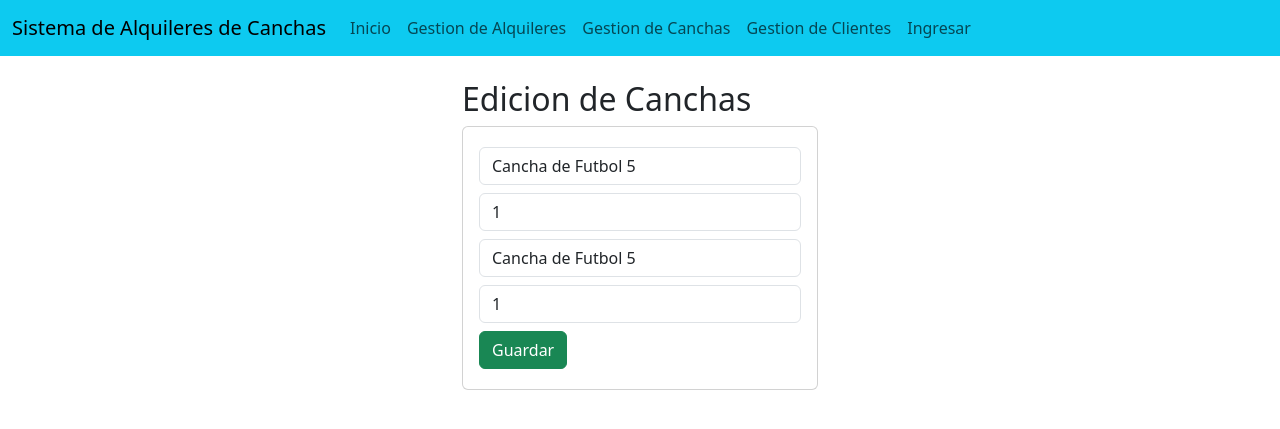
After one commit to AlejandroFlorido/alquilerDeCanchas, a Django app: page /Canchas/edicioncancha/1 in a window 1280 px wide. The commit adds this page. Shown: the top 429 px of the page. Run offline with Django 5.2, Linux system fonts and the light colour scheme; data comes from the database, SQL or seed files in the repository; both versions use the stored data as it was after the commit.

Commit message:
Mejoras Generales

```diff
--- a/AlquilerDeCanchas/AlquilerDeCanchas/urls.py
+++ b/AlquilerDeCanchas/AlquilerDeCanchas/urls.py
@@ -25,5 +25,8 @@ urlpatterns = [
     path('Canchas/', views.canchas, name="canchas"),
     path('accounts/', include('django.contrib.auth.urls'), name="login"),
     path('logout/', views.exit, name="exit"),
-    path('registrarcancha/', views.registrarcancha, name="registrarcancha")
+    path('registrarcancha/', views.registrarcancha, name="registrarcancha"),
+    path('Canchas/eliminarcancha/<id_cancha>', views.eliminarcancha, name="eliminarcancha"),
+    path('Canchas/edicioncancha/<id_cancha>', views.edicioncancha, name="edicioncancha"),
+    path('editarcancha/', views.editarcancha, name="editarcancha"),
 ]
--- a/AlquilerDeCanchas/GestionDeCanchas/Templates/Canchas.html
+++ b/AlquilerDeCanchas/GestionDeCanchas/Templates/Canchas.html
@@ -35,17 +35,22 @@
                 <table class="table table-striped">
                     <thead>
                         <tr>
+                            <th> # </th>
                             <th> Nombre </th>
                             <th> Codigo </th>
                             <th> Tipo </th>
+                            <th colspan="2"> Opciones </th>
                         </tr>
                     </thead>
                     <tbody>
                         {% for c in canchaslistadas %}
                             <tr>
+                                <td> {{forloop.counter}} </td>
                                 <td> {{c.Nombre_cancha}} </td>
                                 <td> {{c.id_cancha}} </td>
                                 <td> {{c.tipo}} </td>
+                                <td><a href="edicioncancha/{{ c.id_cancha }}" class="btn btn-info"> Editar </a></td>
+                                <td><a href="eliminarcancha/{{ c.id_cancha }}" class="btn btn-danger btnEliminar"> Eliminar </a></td>
                             </tr>
                         {% endfor %}
                     </tbody>
--- /dev/null
+++ b/AlquilerDeCanchas/GestionDeCanchas/Templates/Edicioncancha.html
@@ -0,0 +1,34 @@
+{% extends 'base.html' %}
+
+{% block title %} Gestion de Canchas {% endblock title %}
+
+{% block body %}
+
+    <div class="row">
+        <div class="col-md-4 offset-md-4">
+            <h2> Edicion de Canchas </h2>
+            <div class="card">
+                <div class="card-body">
+                    <form action="/editarcancha/" method="POST">{% csrf_token %}
+                        <div class="form-group py-1">
+                            <input type="text" id="txtNombre" name="txtNombre" value="{{cancha.Nombre_cancha}}" class="form-control" placeholder="Nombre de cancha">
+                        </div>
+                        <div class="form-group py-1">
+                            <input type="number" id="numberID" name="numberID" value="{{cancha.id_cancha}}" class="form-control" placeholder="ID de Cancha" readonly>
+                        </div>
+                        <div class="form-group py-1">
+                            <input type="text" id="txtTipo" name="txtTipo" value="{{cancha.tipo}}" class="form-control" placeholder="Tipo">
+                        </div>
+                        <div class="form-group py-1">
+                            <input type="number" id="numberdu" name="numberdu" value="{{cancha.duracion_reserva}}" class="form-control" placeholder="Duracion de la reserva">
+                        </div>
+                        <div class="form-group py-1">
+                            <button type="submit" class="btn btn-success btn-block text-white"> Guardar </button>
+                        </div>
+                    </form>
+                </div>
+            </div>
+        </div>
+    </div>
+
+{% endblock %}
--- a/AlquilerDeCanchas/GestionDeCanchas/Templates/base.html
+++ b/AlquilerDeCanchas/GestionDeCanchas/Templates/base.html
@@ -1,6 +1,7 @@
 <!DOCTYPE html>
 <html>
     <head>
+      {% load static %}
       <meta charset="utf-8">
       <meta http-equiv="X-UA-Compatible" content="IE=edge">
       <title> {% block title %}  {% endblock title %} </title>
@@ -8,6 +9,7 @@
       <meta name="viewport" content="width=device-width, initial-scale=1">
       <link href="https://cdn.jsdelivr.net/npm/bootstrap@5.3.3/dist/css/bootstrap.min.css" rel="stylesheet" integrity="sha384-QWTKZyjpPEjISv5WaRU9OFeRpok6YctnYmDr5pNlyT2bRjXh0JMhjY6hW+ALEwIH" crossorigin="anonymous">
       <script src="https://cdn.jsdelivr.net/npm/bootstrap@5.3.3/dist/js/bootstrap.bundle.min.js" integrity="sha384-YvpcrYf0tY3lHB60NNkmXc5s9fDVZLESaAA55NDzOxhy9GkcIdslK1eN7N6jIeHz" crossorigin="anonymous"></script>
+      <link rel="stylesheet" href="{% static 'css/gestionCanchas.css' %}">
     </head>
     <body>
 
--- a/AlquilerDeCanchas/GestionDeCanchas/Templates/style.css
+++ /dev/null
@@ -1,3 +0,0 @@
-body {
-        background-image: url(bk.jpg);
-}
--- /dev/null
+++ b/AlquilerDeCanchas/GestionDeCanchas/static/css/gestionCanchas.css
@@ -0,0 +1,4 @@
+th, td{
+    text-align: center;
+    vertical-align: middle;
+}
--- a/AlquilerDeCanchas/GestionDeCanchas/views.py
+++ b/AlquilerDeCanchas/GestionDeCanchas/views.py
@@ -42,3 +42,33 @@ def registrarcancha(request):
     cancha= Cancha.objects.create(Nombre_cancha=Nombre_cancha, id_cancha=id_cancha, tipo=tipo, disponible=disponible, con_luz=con_luz, horario_reservado=horario_reservado, duracion_reserva=duracion_reserva)
 
     return redirect('canchas')
+
+def edicioncancha(request, id_cancha):
+
+    cancha = Cancha.objects.get(id_cancha=id_cancha)
+
+    return render(request, 'Edicioncancha.html', {"cancha":cancha})
+
+def editarcancha(request):
+
+    Nombre_cancha=request.POST['txtNombre']
+    id_cancha=request.POST['numberID']
+    tipo=request.POST['txtTipo']
+    duracion_reserva=request.POST['numberdu']
+
+    cancha = Cancha.objects.get(id_cancha=id_cancha)
+    cancha.Nombre_cancha = Nombre_cancha
+    cancha.tipo = tipo
+    cancha.duracion_reserva = duracion_reserva
+
+    cancha.save()
+
+    return redirect('canchas')
+
+def eliminarcancha(request, id_cancha):
+
+    cancha = Cancha.objects.get(id_cancha=id_cancha)
+
+    cancha.delete()
+
+    return redirect('canchas')
```
Also changed, not shown: AlquilerDeCanchas/GestionDeCanchas/Templates/registration/login.html (+21 -19 lines), AlquilerDeCanchas/GestionDeCanchas/static/js/gestionCanchas.js (added, +8 -0 lines), AlquilerDeCanchas/GestionDeCanchas/Templates/bk.jpg (deleted), AlquilerDeCanchas/SistemaDeAlquilerDeCanchas.db. Lines whose indentation alone changed are shown as unchanged.
